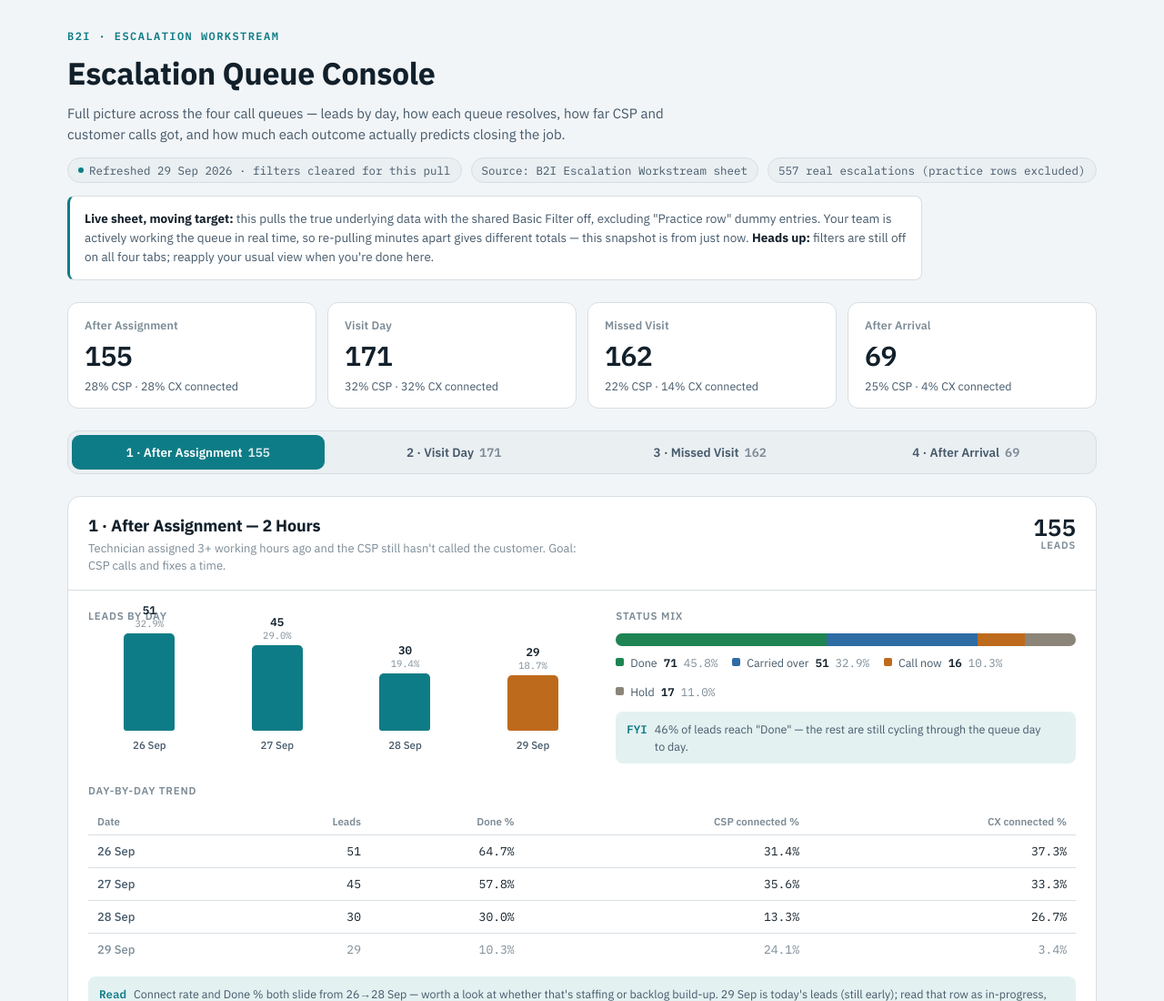
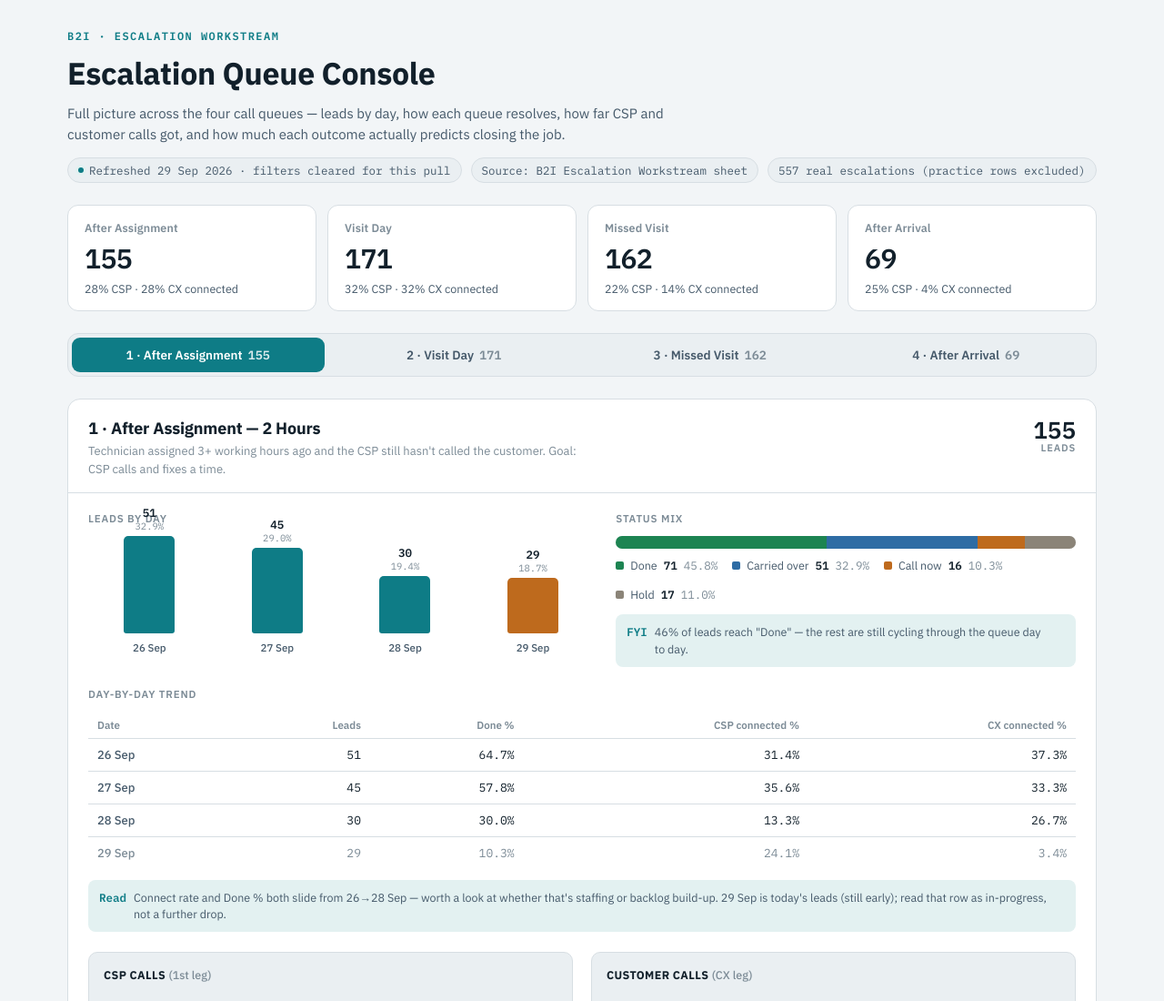
Before and after one commit to DeepakshiAgarwal/InstallationCalling, a plain HTML site: page index.html in a window 1280 px wide. Shown: the top 1100 px of the page at 91% size. Drawn offline with Linux system fonts and the light colour scheme.

Commit message:
Remove moving-target note from dashboard header

```diff
--- a/index.html
+++ b/index.html
@@ -272,9 +272,6 @@
       <span class="pill"><span class="dot"></span>Refreshed 29 Sep 2026 · filters cleared for this pull</span>
       <span class="pill">Source: B2I Escalation Workstream sheet</span>
       <span class="pill">557 real escalations (practice rows excluded)</span>
-    </div>
-    <div class="note">
-      <b>Live sheet, moving target:</b> this pulls the true underlying data with the shared Basic Filter off, excluding "Practice row" dummy entries. Your team is actively working the queue in real time, so re-pulling minutes apart gives different totals — this snapshot is from just now. <b>Heads up:</b> filters are still off on all four tabs; reapply your usual view when you're done here.
     </div>
   </header>
 
```
